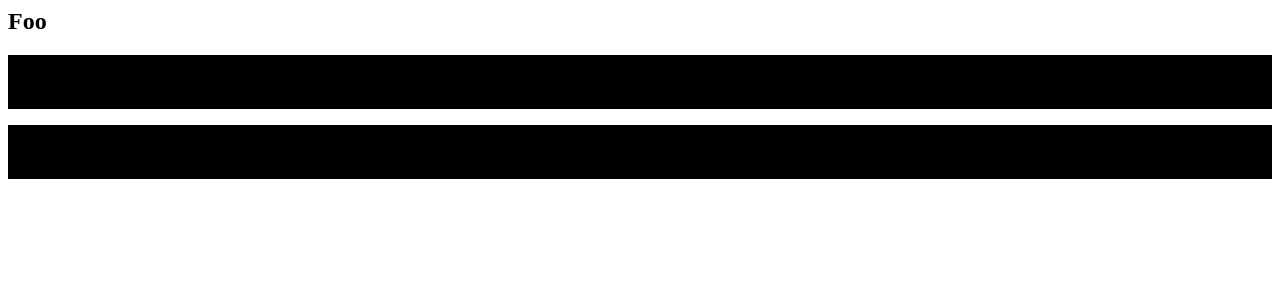
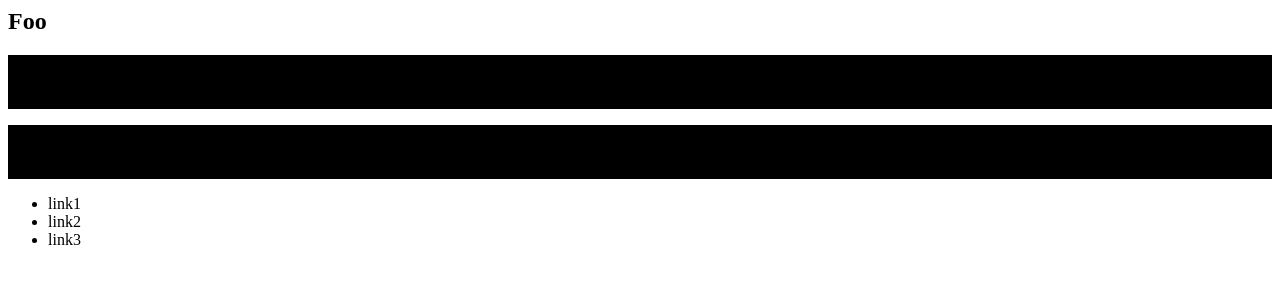
Before and after one commit to gj-ca/github-demo, a plain HTML site: page index.html in a window 1280 px wide. Drawn offline with Linux system fonts and the light colour scheme.

Commit message:
created footer structure

```diff
--- a/index.html
+++ b/index.html
@@ -1,3 +1,11 @@
 <h2>Foo</h2>
 <nav style="background-color: black;"><ul><li><a>link1</a></li><li>link2</li><li>link3</li></nav>
   <nav style="background-color: black;"><ul><li><a>link1</a></li><li>link2</li><li>link3</li></nav>
+
+<footer>
+  <ul>
+    <li>link1</li>
+    <li>link2</li>
+    <li>link3</li>
+  </ul>
+</footer>
```
